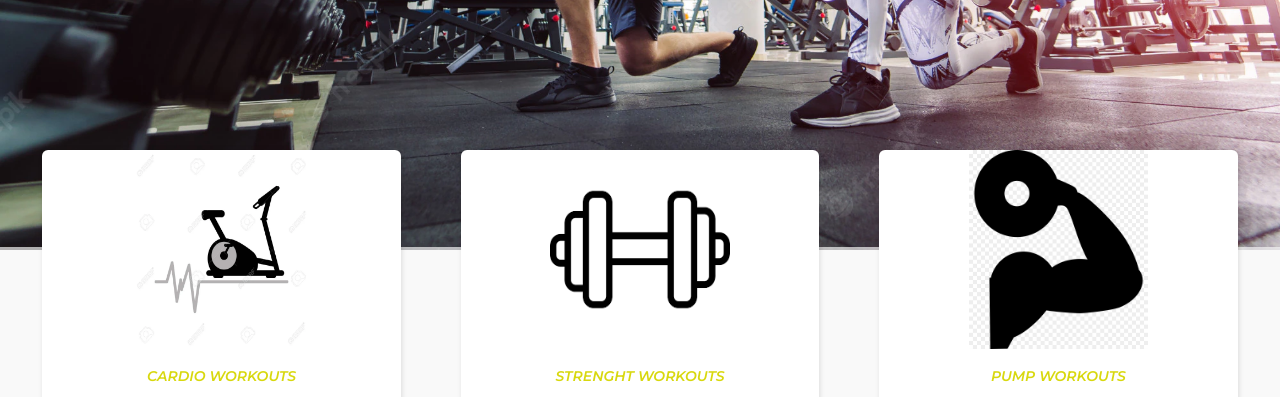
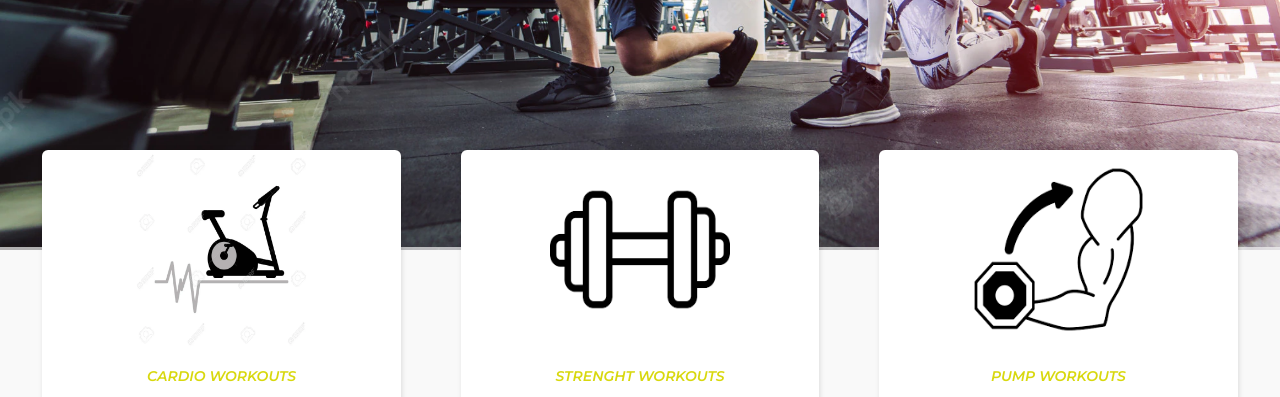
Before and after one commit to Luzamir-medina/GYM, a plain HTML site: page index.html in a window 1280 px wide. Shown: the part 550-947 px from the top of the page. Drawn offline with nearby package versions, Linux system fonts and the light colour scheme; a web font is replaced by a local one.

Commit message:
actualizacion

```diff
--- a/css/estilos.css
+++ b/css/estilos.css
@@ -19,7 +19,7 @@ a {
 }
 
 header {
-   background: url("/GYM/imagenes/pareja-sana-ropa-deportiva-levantamiento-pesas-gimnasio-fondo.webp") no-repeat;
+   background: url("../imagenes/pareja-sana-ropa-deportiva-levantamiento-pesas-gimnasio-fondo.webp") no-repeat;
     background-size: cover;
     height: 100vh;
 
--- a/index.html
+++ b/index.html
@@ -52,7 +52,7 @@
                         no importa cómo lo lentamente que avances, siempre y cuando no te detengas. </P>
                 </div>
                 <div id="ultima-tarjeta" class="tarjeta">
-                    <img class="img" src="imagenes/icono-de equipo.jpg" alt="ENTRENAMIENTOS DE BOMBEO">
+                    <img class="img" src="imagenes/icono ejercicio mancuernas.png" alt="ENTRENAMIENTOS DE BOMBEO">
                     <h3> PUMP WORKOUTS </h3>
                     <P> Se supone que debe ser difícil. Si no fuera duro, todos lo harían. Lo duro…es lo que te hace grande,
                         aparta de tu vida a quien te dice que no puedes y demuéstrales tu fuerza para conseguirlo
```
Also changed, not shown: imagenes/MAS-FUERTES.jpg (deleted), imagenes/ejercicios-con-pesas-foto-mujer.webp (deleted), imagenes/explotación-del-hombre-y-mujer.jpg (deleted), imagenes/fitness-women.jpg (deleted), imagenes/galeria5.1.webp (deleted), imagenes/hombre y mujer.png (deleted), imagenes/icono ejercicio mancuernas.png (added), imagenes/icono-de equipo.jpg (deleted), imagenes/logo gym.png (deleted), imagenes/logo original.jpg (deleted), imagenes/model-fitness-mujer.jpg (deleted), imagenes/modelo_fitness.jpg (deleted), imagenes/silver-man-woman-fitness-silhouette.webp (deleted).
